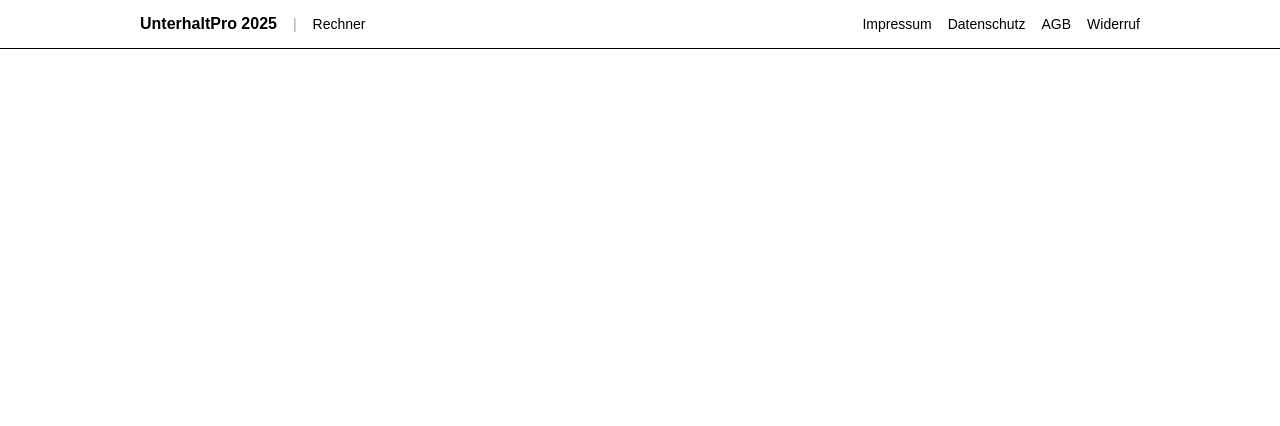
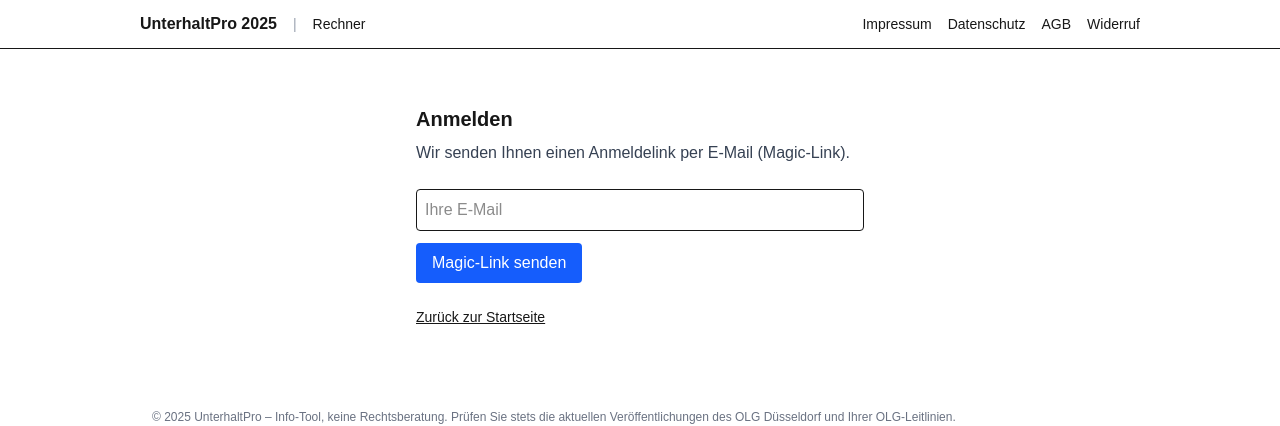
Before and after one commit to Wollinho22/unterhaltpro-web, a Next.js app: page /auth in a window 1280 px wide. Before the commit this address had no page. Shown: the top 426 px of the page. Built offline with nearby package versions, Linux system fonts and the light colour scheme.

Commit message:
Auth Callback robust: Magic-Link (PKCE) + Hash-Flow + Session-Fallback

```diff
--- /dev/null
+++ b/src/app/auth/callback/page.tsx
@@ -0,0 +1,94 @@
+"use client";
+
+import { useEffect, useState } from "react";
+import { useRouter } from "next/navigation";
+import { supabase } from "@/lib/supabaseClient";
+
+function getHashParams(): URLSearchParams {
+  // Wandelt #access_token=...&refresh_token=... in URLSearchParams um
+  const hash = typeof window !== "undefined" ? window.location.hash : "";
+  const h = hash.startsWith("#") ? hash.slice(1) : hash;
+  return new URLSearchParams(h);
+}
+
+export default function CallbackPage() {
+  const router = useRouter();
+  const [msg, setMsg] = useState("Anmeldung wird bestätigt…");
+
+  useEffect(() => {
+    async function run() {
+      try {
+        // 1) Wenn bereits eine Session existiert → direkt weiter
+        const { data: sessionData } = await supabase.auth.getSession();
+        if (sessionData.session) {
+          setMsg("Bereits angemeldet. Weiterleiten…");
+          setTimeout(() => router.replace("/"), 500);
+          return;
+        }
+
+        const url = new URL(window.location.href);
+
+        // 2) Magic-Link (PKCE): ?code=... & ?code_verifier=...
+        const code = url.searchParams.get("code");
+        const verifier = url.searchParams.get("code_verifier");
+        if (code && verifier) {
+          const { error } = await supabase.auth.exchangeCodeForSession(url.toString());
+          if (error) throw error;
+          setMsg("Erfolgreich angemeldet. Weiterleiten…");
+          setTimeout(() => router.replace("/"), 800);
+          return;
+        }
+
+        // 3) Hash-Flow (z. B. access_token im Fragment)
+        const hashParams = getHashParams();
+        const access_token = hashParams.get("access_token");
+        const refresh_token = hashParams.get("refresh_token");
+        if (access_token && refresh_token) {
+          const { error } = await supabase.auth.setSession({
+            access_token,
+            refresh_token,
+          });
+          if (error) throw error;
+          setMsg("Erfolgreich angemeldet. Weiterleiten…");
+          setTimeout(() => router.replace("/"), 800);
+          return;
+        }
+
+        // 4) Fallback: Prüfe, ob evtl. nur ?code vorhanden ist (manche Clients strippen verifier)
+        if (code && !verifier) {
+          // Letzter Rettungsanker: Supabase versucht selbst zu parsen
+          const { error } = await supabase.auth.exchangeCodeForSession(url.toString());
+          if (!error) {
+            setMsg("Erfolgreich angemeldet. Weiterleiten…");
+            setTimeout(() => router.replace("/"), 800);
+            return;
+          }
+        }
+
+        // 5) Nichts Passendes gefunden
+        throw new Error(
+          "Kein gültiger Anmeldecode gefunden. Öffnen Sie den Link im gleichen Browser und prüfen Sie die Redirect-URL."
+        );
+      } catch (e: any) {
+        setMsg(`Fehler bei der Anmeldung: ${e?.message || "Unbekannt"}`);
+      }
+    }
+    run();
+  }, [router]);
+
+  return (
+    <main className="max-w-md mx-auto py-10">
+      <h1 className="text-xl font-semibold">Anmeldung</h1>
+      <p className="mt-3 text-gray-700">{msg}</p>
+      <div className="mt-4 text-sm text-gray-600 space-y-1">
+        <p>Tipps bei Problemen:</p>
+        <ul className="list-disc pl-5">
+          <li>Öffnen Sie den E-Mail-Link im <strong>gleichen Browser</strong>, in dem die App geöffnet ist.</li>
+          <li>Prüfen Sie in Supabase unter <em>Authentication → URL Configuration</em>, dass
+            <code className="mx-1">/auth/callback</code> als Redirect-URL exakt eingetragen ist.</li>
+          <li>Falls der Link in einer externen App geöffnet wurde, kopieren Sie die <strong>gesamte URL</strong> in die Adresszeile Ihres Browsers.</li>
+        </ul>
+      </div>
+    </main>
+  );
+}
--- /dev/null
+++ b/src/app/auth/page.tsx
@@ -0,0 +1,69 @@
+"use client";
+
+import { useState } from "react";
+import { supabase } from "@/lib/supabaseClient";
+
+export default function AuthPage() {
+  const [email, setEmail] = useState("");
+  const [status, setStatus] = useState<null | "loading" | "sent" | "error">(null);
+  const [errorMsg, setErrorMsg] = useState("");
+
+  async function sendMagicLink(e: React.FormEvent) {
+    e.preventDefault();
+    setStatus("loading");
+    setErrorMsg("");
+
+    try {
+      const redirectTo = `${window.location.origin}/auth/callback`;
+      const { error } = await supabase.auth.signInWithOtp({
+        email,
+        options: { emailRedirectTo: redirectTo },
+      });
+      if (error) throw error;
+      setStatus("sent");
+    } catch (err: any) {
+      setStatus("error");
+      setErrorMsg(err?.message || "Unbekannter Fehler");
+    }
+  }
+
+  return (
+    <main className="max-w-md mx-auto py-10">
+      <h1 className="text-xl font-semibold">Anmelden</h1>
+      <p className="text-gray-700 mt-2">
+        Wir senden Ihnen einen Anmeldelink per E-Mail (Magic-Link).
+      </p>
+
+      <form onSubmit={sendMagicLink} className="mt-6 space-y-3">
+        <input
+          type="email"
+          required
+          value={email}
+          onChange={(e) => setEmail(e.target.value)}
+          placeholder="Ihre E-Mail"
+          className="w-full rounded border p-2"
+        />
+        <button
+          type="submit"
+          disabled={status === "loading"}
+          className="rounded bg-blue-600 px-4 py-2 text-white hover:bg-blue-700 disabled:opacity-50"
+        >
+          {status === "loading" ? "Senden…" : "Magic-Link senden"}
+        </button>
+      </form>
+
+      {status === "sent" && (
+        <p className="mt-4 text-green-700">
+          Link gesendet. Bitte prüfen Sie Ihr Postfach und klicken Sie auf den Link.
+        </p>
+      )}
+      {status === "error" && (
+        <p className="mt-4 text-red-700">Fehler: {errorMsg}</p>
+      )}
+
+      <a href="/" className="inline-block mt-6 text-sm underline">
+        Zurück zur Startseite
+      </a>
+    </main>
+  );
+}
```
